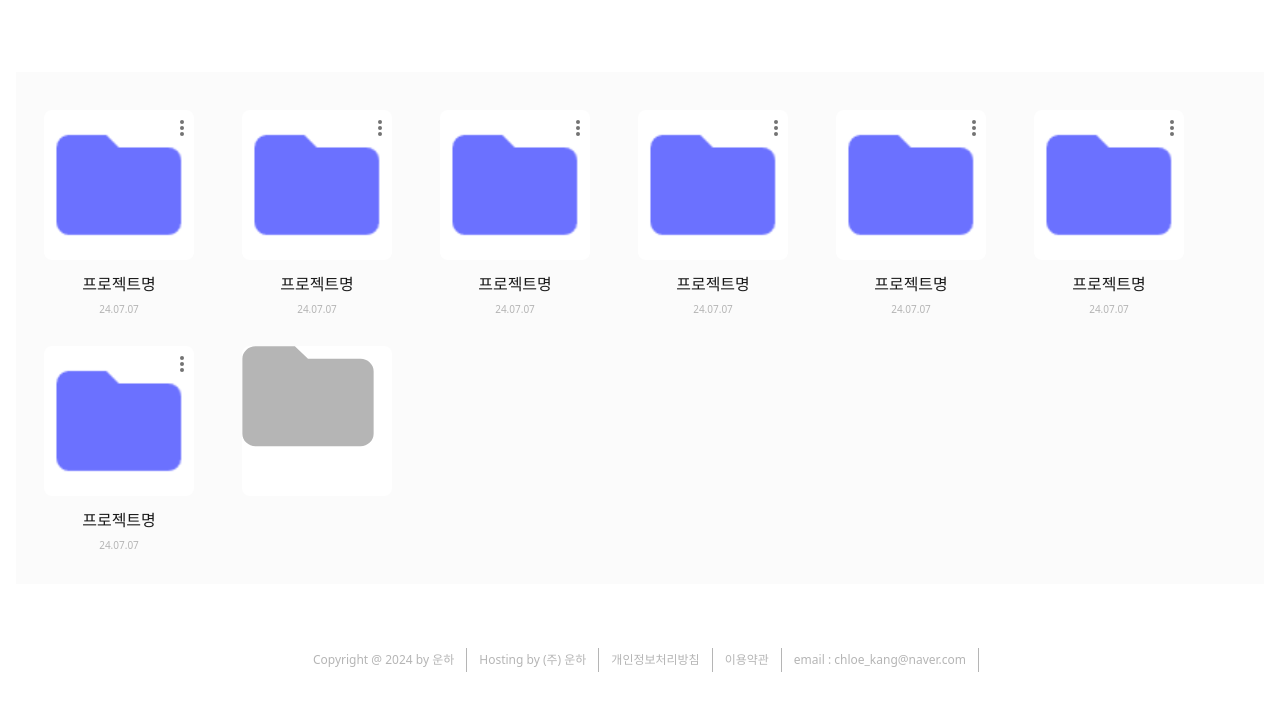
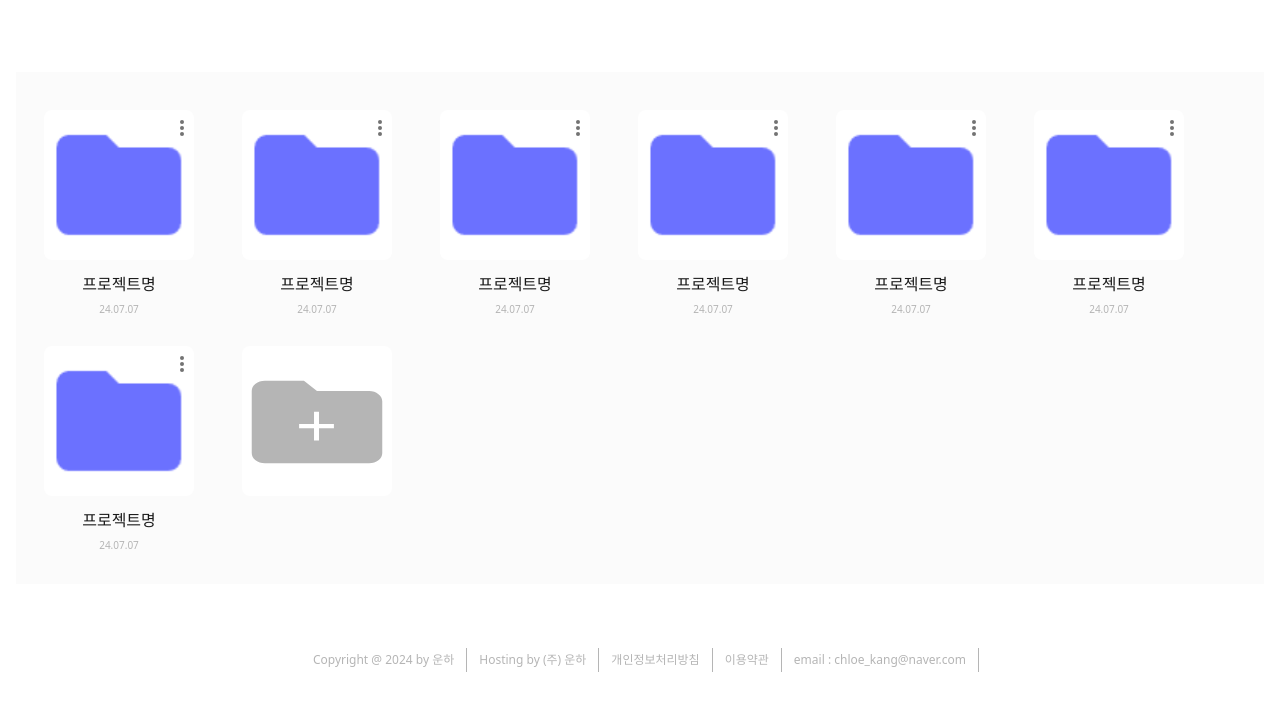
Before and after one commit to Talk-Kit/talk-kit-frontend, a Next.js app: page /my-project in a window 1280 px wide. Shown: the top 710 px of the page. Built offline with nearby package versions, Linux system fonts and the light colour scheme.

Commit message:
🎨[프로젝트_내 프로젝트] : 새 프로젝트 생성 폴더 아이콘 수정

```diff
--- a/app/my-project/components/Icons.tsx
+++ b/app/my-project/components/Icons.tsx
@@ -56,15 +56,20 @@ export const ProjectFolderIcon = () => {
 export const CreateProjectFolderIcon = () => {
   return (
     <svg
-      xmlns="http://www.w3.org/2000/svg"
       width="150"
       height="150"
-      viewBox="0 0 150 150"
+      viewBox="0 0 182 150"
       fill="none"
+      xmlns="http://www.w3.org/2000/svg"
     >
+      <rect x="0.5" width="181" height="150" rx="8" fill="white" />
       <path
-        d="M13.5 100.25C9.89062 100.25 6.80078 99.026 4.23047 96.5781C1.66016 94.1302 0.375 91.1875 0.375 87.75V12.75C0.375 9.3125 1.66016 6.36979 4.23047 3.92187C6.80078 1.47396 9.89062 0.25 13.5 0.25H52.875L66 12.75H118.5C122.109 12.75 125.199 13.974 127.77 16.4219C130.34 18.8698 131.625 21.8125 131.625 25.25V87.75C131.625 91.1875 130.34 94.1302 127.77 96.5781C125.199 99.026 122.109 100.25 118.5 100.25H13.5Z"
+        d="M27.65 126.25C23.2947 126.25 19.5663 125.026 16.4648 122.578C13.3633 120.13 11.8125 117.187 11.8125 113.75V38.75C11.8125 35.3125 13.3633 32.3698 16.4648 29.9219C19.5663 27.474 23.2947 26.25 27.65 26.25H75.1625L91 38.75H154.35C158.705 38.75 162.434 39.974 165.535 42.4219C168.637 44.8698 170.188 47.8125 170.188 51.25V113.75C170.188 117.187 168.637 120.13 165.535 122.578C162.434 125.026 158.705 126.25 154.35 126.25H27.65Z"
         fill="#B5B5B5"
+      />
+      <path
+        d="M87.3798 83.75H69.2798V78.75H87.3798V63.75H93.4131V78.75H111.513V83.75H93.4131V98.75H87.3798V83.75Z"
+        fill="white"
       />
     </svg>
   );
--- a/app/my-project/components/MyProjectFolder.tsx
+++ b/app/my-project/components/MyProjectFolder.tsx
@@ -9,7 +9,7 @@ import {
 import { useState } from "react";
 
 interface MyProjectFolderProps {
-  isCreate: boolean;
+  isCreate?: boolean;
   title: string;
   date: any;
 }
--- a/app/my-project/page.tsx
+++ b/app/my-project/page.tsx
@@ -25,12 +25,7 @@ export default function MyProject() {
         >
           <div className="flex w-full py-0 px-4 justify-start gap-6 self-stretch flex-wrap">
             {myProjectList.map((index) => (
-              <MyProjectFolder
-                title="프로젝트명"
-                date="24.07.07"
-                isCreate={false}
-                key={index}
-              />
+              <MyProjectFolder title="프로젝트명" date="24.07.07" key={index} />
             ))}
             <MyProjectFolder title="" date="" isCreate />
           </div>
--- a/app/sign-up/detail/page.tsx
+++ b/app/sign-up/detail/page.tsx
@@ -136,7 +136,7 @@ export default function SignUp_Detail() {
         {errors.id && idChecked && (
           <span className="flex items-center gap-[6px] self-stretch text-gray-4 text-sm">
             <DetailCheckBox />
-            아이디 사용 가능합니다.
+            사용 가능한 아이디입니다
           </span>
         )}
       </div>
@@ -209,7 +209,7 @@ export default function SignUp_Detail() {
         {!errors.nickname && nicknameChecked && (
           <span className="flex items-center gap-[6px] self-stretch text-gray-4 text-sm">
             <DetailCheckBox />
-            닉네임 사용 가능합니다.
+            사용 가능한 닉네임입니다
           </span>
         )}
       </div>
```
